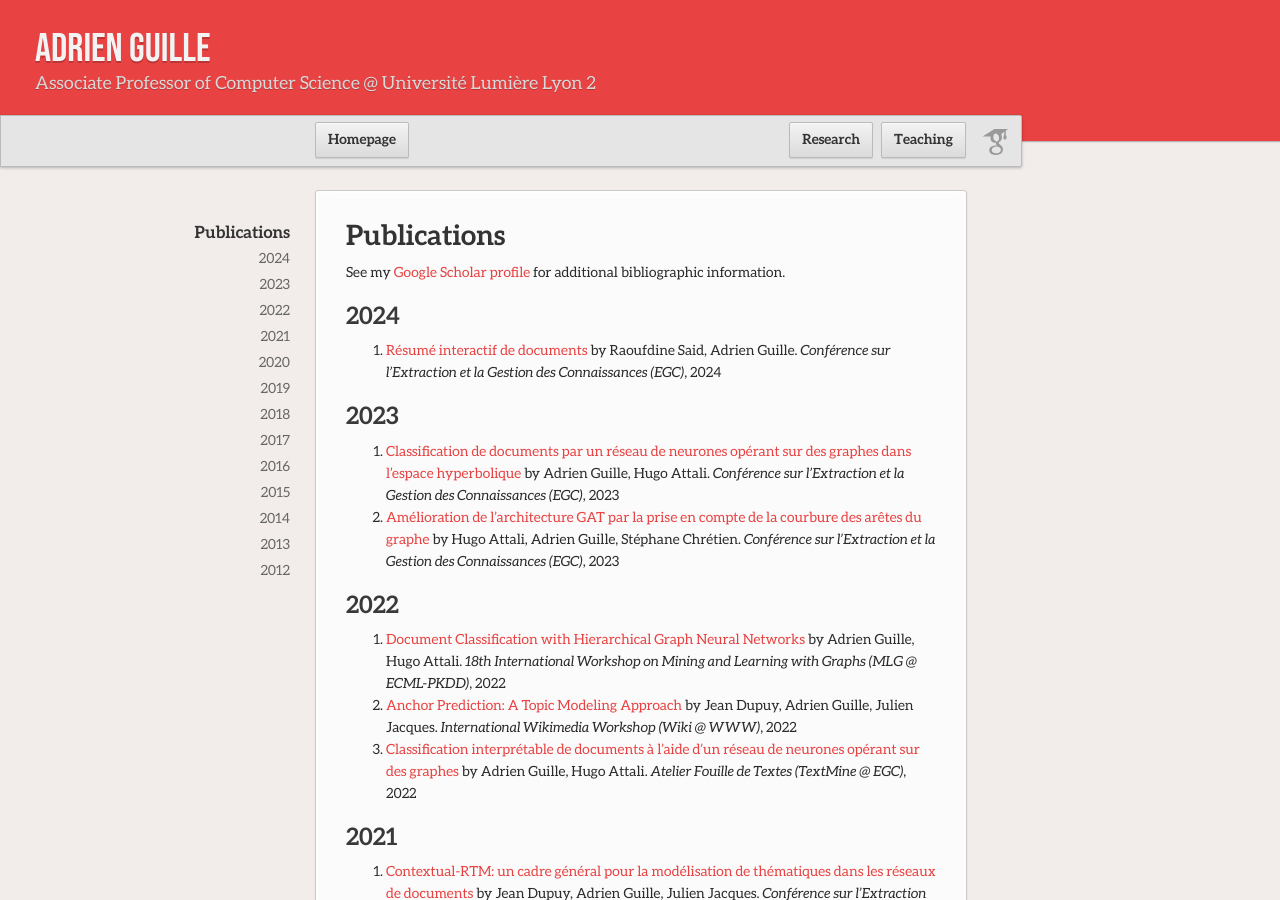
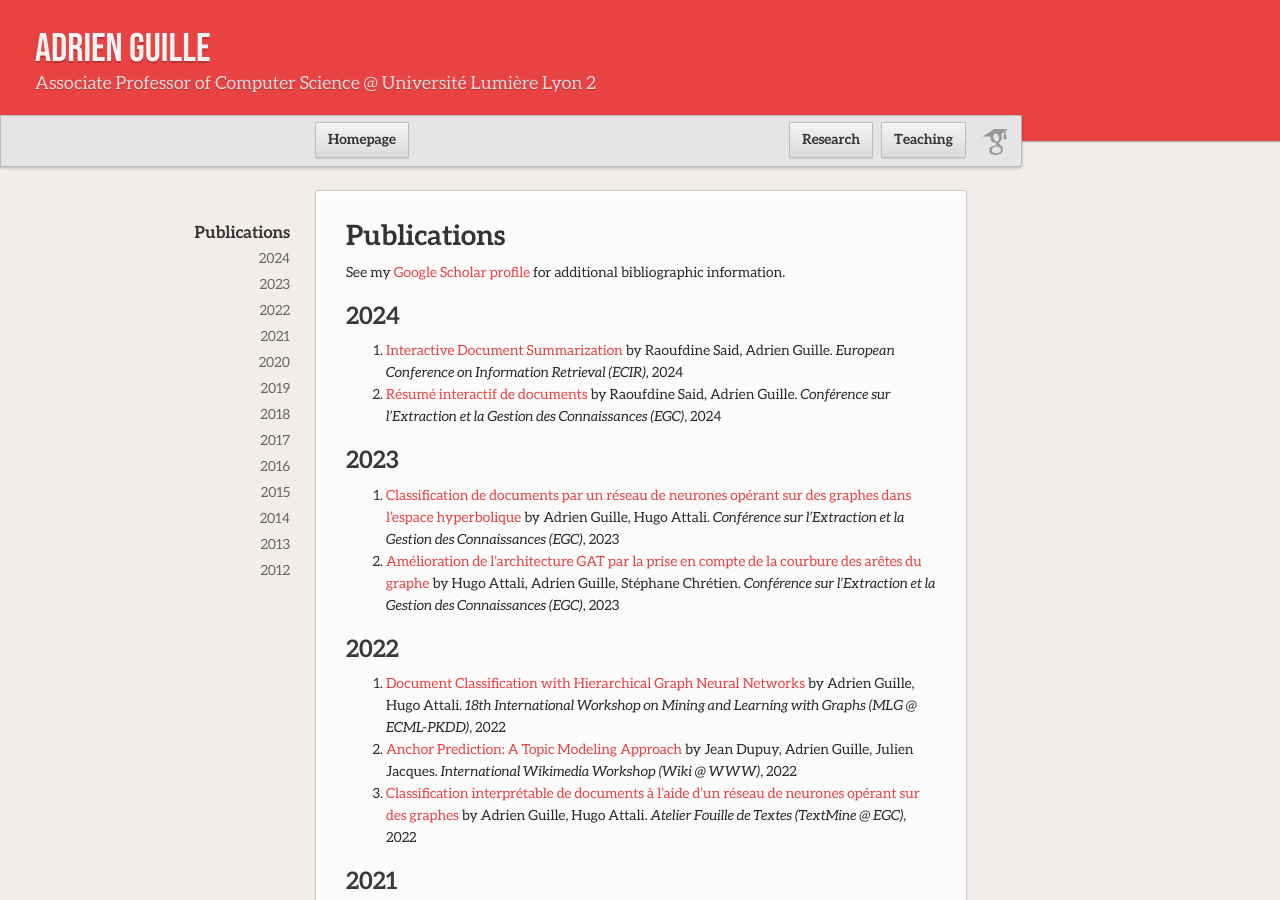
Before and after one commit to AdrienGuille/adrienguille.github.io, a Jekyll site: the page built from publications.md, in a window 1280 px wide and 900 px high. Built offline with Jekyll 4.4.1, drawn with Linux system fonts in a browser that asks for light colours; our own code applies the rules of GitHub Pages for plain Markdown files.

Commit message:
Update publications.md

```diff
--- a/publications.md
+++ b/publications.md
@@ -4,6 +4,7 @@ See my [Google Scholar profile](https://scholar.google.com/citations?user=mM_oO1
 
 ## 2024
 
+- [Interactive Document Summarization](#) by Raoufdine Said, Adrien Guille. *European Conference on Information Retrieval (ECIR)*, 2024
 - [Résumé interactif de documents](#) by Raoufdine Said, Adrien Guille. *Conférence sur l'Extraction et la Gestion des Connaissances (EGC)*, 2024
 
 ## 2023
```
